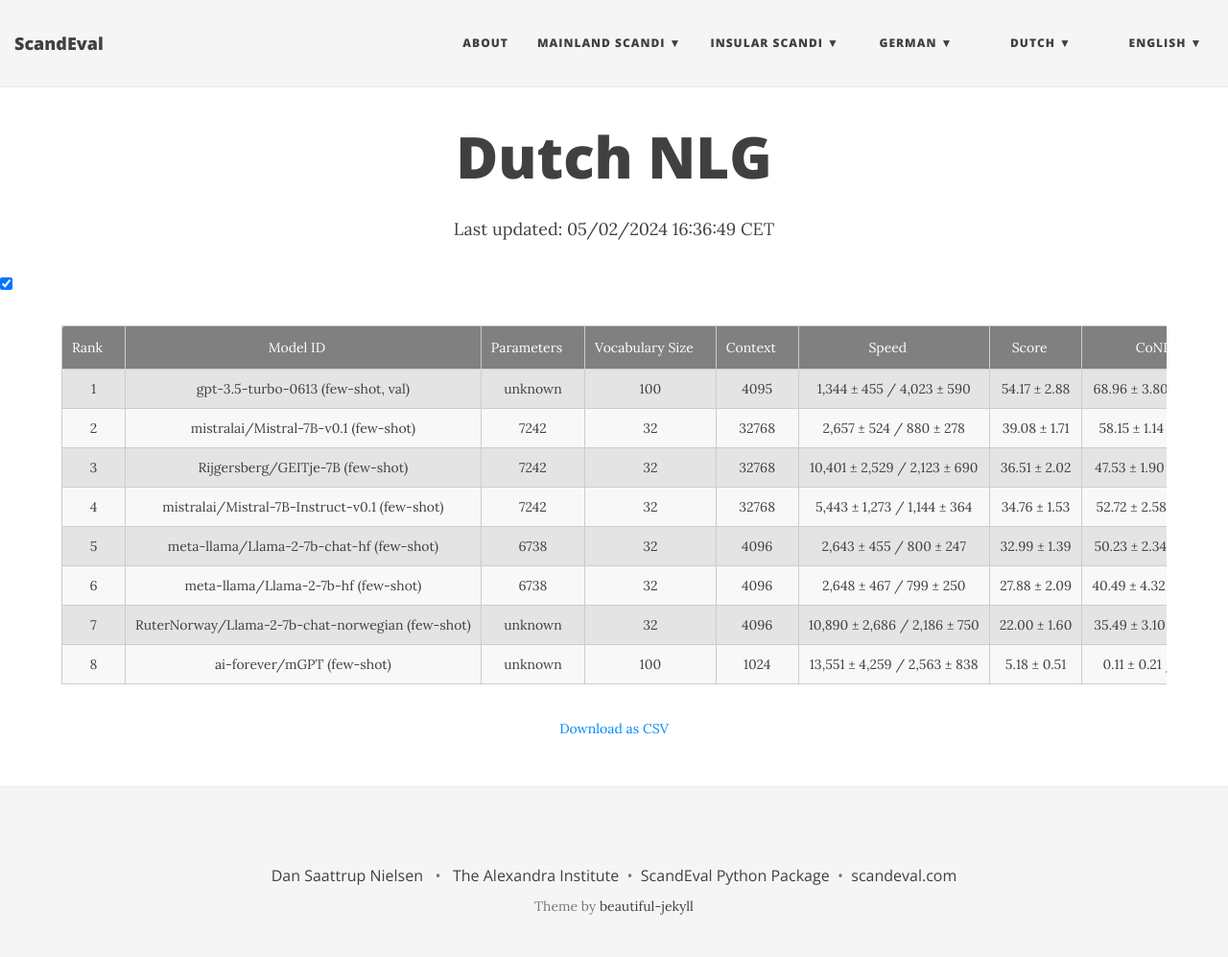
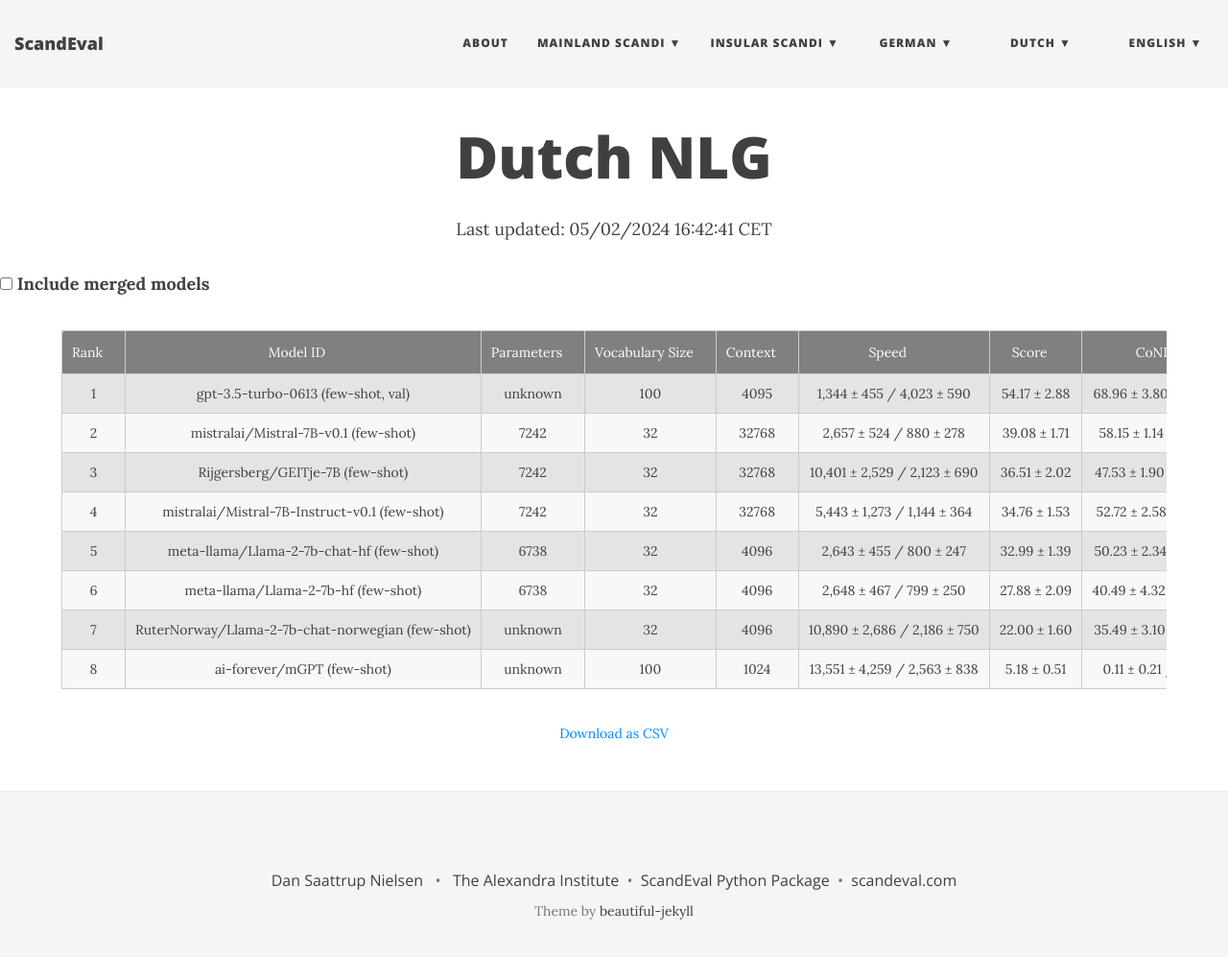
Before and after one commit to ScandEval/scandeval.github.io, a Jekyll site: the page built from dutch-nlg.md, in a window 1280 px wide and 1010 px high. Shown: the top 997 px of the window at 96% size. Built offline with Jekyll 4.4.1, drawn with Linux system fonts in a browser that asks for light colours; nearby versions of some CDN libraries.

Commit message:
debug: Test merge checkbox

```diff
--- a/dutch-nlg.md
+++ b/dutch-nlg.md
@@ -3,14 +3,16 @@
 title: Dutch NLG
 ---
 
-<center>Last updated: 05/02/2024 16:36:49 CET</center>
+<center>Last updated: 05/02/2024 16:42:41 CET</center>
 
-<input type="checkbox" onchange="toggleMergedModels(this)" checked>
+<input type="checkbox" id="merged-models-checkbox" onchange="toggleMergedModels(this)">
+<label for="merged-models-checkbox">Include merged models</label>
 <script>
 function toggleMergedModels(checkbox) {
     var mergedModels = document.getElementsByClassName('merged-model');
     for (var i = 0; i < mergedModels.length; i++) {
         mergedModels[i].style.display = checkbox.checked ? 'table-row' : 'none';
+        console.log(mergedModels[i].style.display);
     }
 }
 </script>
@@ -39,7 +41,7 @@
   </tr>
  </thead>
  <tbody>
-  <tr class="not-merged-model">
+  <tr class="merged-model">
    <td class="rank">1</td> <!-- Rank -->
    <td>gpt-3.5-turbo-0613 (few-shot, val)</td> <!-- Model ID -->
    <td class="num_model_parameters">unknown</td> <!-- Number of trainable parameters -->
```
